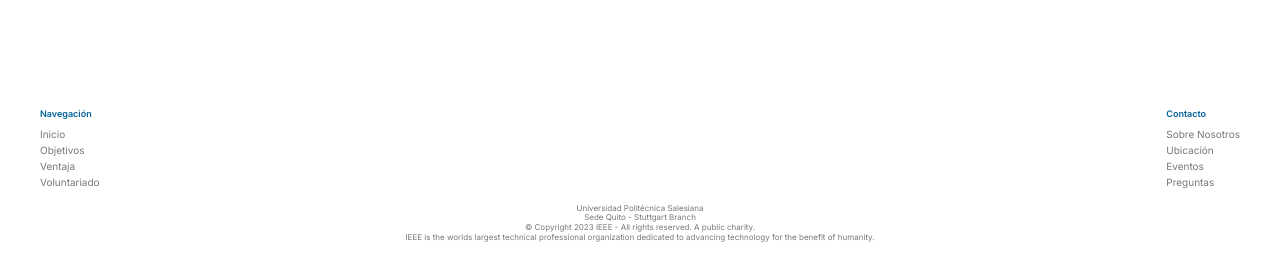
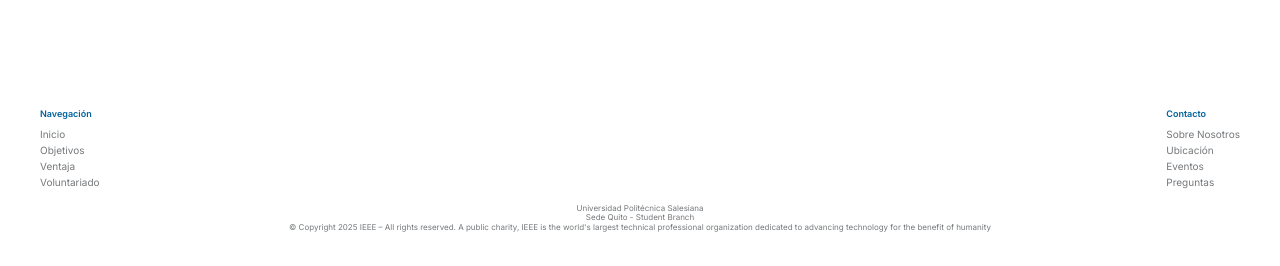
Before and after one commit to IEEEcsupsuio/IEEEcsupsuio.github.io, a plain HTML site: page index.html in a window 1280 px wide. Shown: the part 2191-2457 px from the top of the page. Drawn offline with nearby package versions, Linux system fonts and the light colour scheme.

Commit message:
Update footer information: change branch name and copyright year

```diff
--- a/index.html
+++ b/index.html
@@ -403,11 +403,9 @@
    <div class="text-[8px] leading-[1.2] text-center text-muted">
     Universidad Politécnica Salesiana
     <br/>
-    Sede Quito - Stuttgart Branch
+    Sede Quito - Student Branch
     <br/>
-    © Copyright 2023 IEEE - All rights reserved. A public charity.
-    <br/>
-    IEEE is the worlds largest technical professional organization dedicated to advancing technology for the benefit of humanity.
+    © Copyright 2025 IEEE – All rights reserved. A public charity,  IEEE is the world's largest technical professional organization  dedicated to advancing technology for the benefit of  humanity
    </div>
   </footer>
  </body>
```
